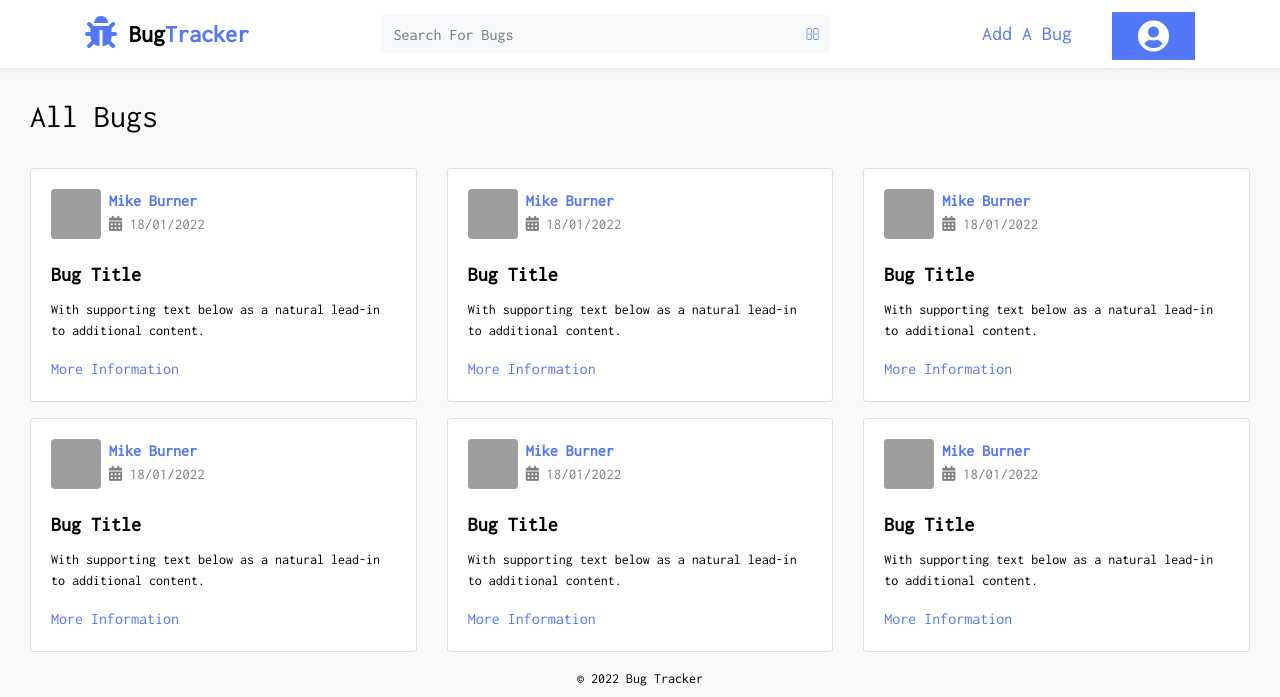
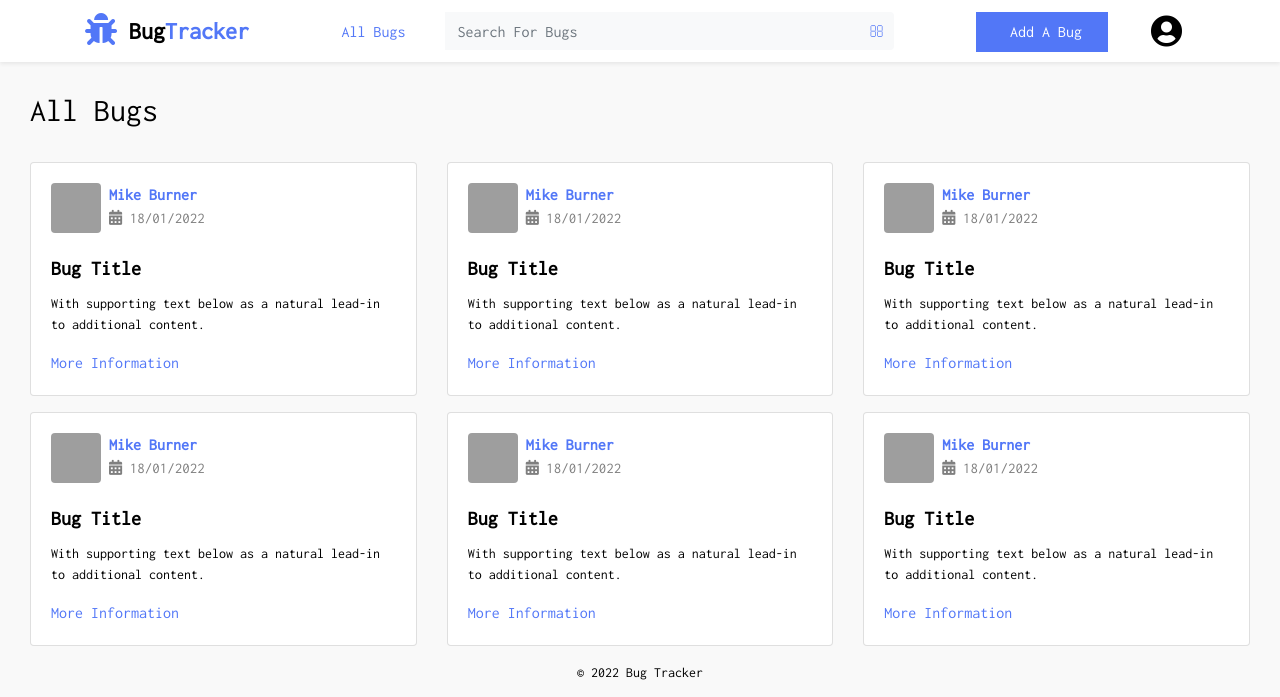
Before and after one commit to steve-njuguna-k/Flask-Bug-Tracker, a Flask app: page /bugs in a window 1280 px wide. Shown: the top 697 px of the page. Run offline with Flask 2, Linux system fonts and the light colour scheme; the visitor is signed in with stand-in values (Sample User, id 1); some libraries are stand-ins or nearby versions; grey boxes are pictures that could not be loaded.

Commit message:
Added all bugs link to navbar

```diff
--- a/app/static/assets/css/style.css
+++ b/app/static/assets/css/style.css
@@ -306,3 +306,7 @@ a:hover {
 .landing{
 	margin-top: 100px;
 }
+
+.btnlink{
+	color: #000000;
+}
--- a/app/templates/Navbar.html
+++ b/app/templates/Navbar.html
@@ -10,6 +10,9 @@
             </button>
             <div class="collapse navbar-collapse" id="navbarNavDropdown">
                 <ul class="navbar-nav mx-auto">
+                    <a href="{{ url_for('bugs') }}">
+                        <button class="btn btn-md btn-link ms-3" style="margin-right: 30px;">All Bugs</button>
+                    </a>
                     <form action="#" method="POST" class="form-inline my-2 my-lg-0 searchbar">
                         <div class="bg-light rounded searchbar">
                             <div class="input-group searchbar">
@@ -24,11 +27,11 @@
                 <div class="d-flex">
                     {% if current_user.is_authenticated %}
                         <a href="{{ url_for('add') }}">
-                            <button type="submit" class="btn btn-link btn-lg"><i class="fal fa-pencil"></i> Add A Bug</button>
+                            <button type="submit" class="btn btn-primary btn-md"><i class="fal fa-pencil"></i> Add A Bug</button>
                         </a>
                         <div class="dropdown">
-                            <button class="btn btn-md btn-primary ms-3" id="dropdownMenuButton" data-toggle="dropdown" aria-expanded="false" style="margin-left: 30px;">
-                                <i class="fas fa-user-circle fa-2x"></i>
+                            <button class="btn btn-md btnlink ms-3" id="dropdownMenuButton" data-toggle="dropdown" aria-expanded="false" style="margin-left: 30px;">
+                                <i class="fas fa-user-circle fa-2x text-black"></i>
                             </button>
                             <div class="dropdown-menu" aria-labelledby="dropdownMenuButton">
                                 <a class="dropdown-item" href="{{ url_for('profile') }}"><i class="fal fa-user-alt"></i> My Profile</a>
@@ -37,7 +40,10 @@
                         </div>
                     {% else %}
                         <a href="{{ url_for('login') }}">
-                            <button class="btn btn-md btn-link ms-3" style="margin-left: 30px;"><i class="fal fa-user-circle fa-2x"></i></button>
+                            <button class="btn btn-md btn-primary ms-3" style="margin-left: 30px;">Get Started</button>
+                        </a>
+                        <a href="{{ url_for('login') }}">
+                            <button class="btn btn-md btn-primary ms-3" style="margin-left: 30px;">Get Started</button>
                         </a>
                     {% endif %}
                 </div>
```
